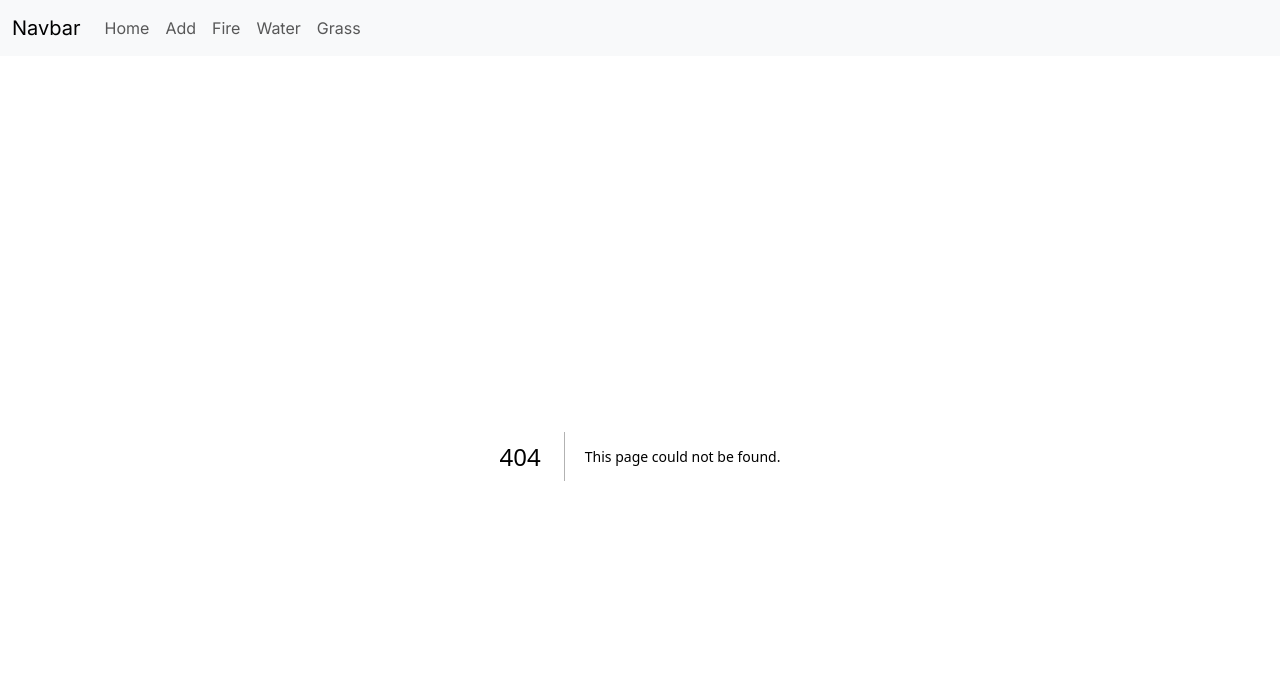
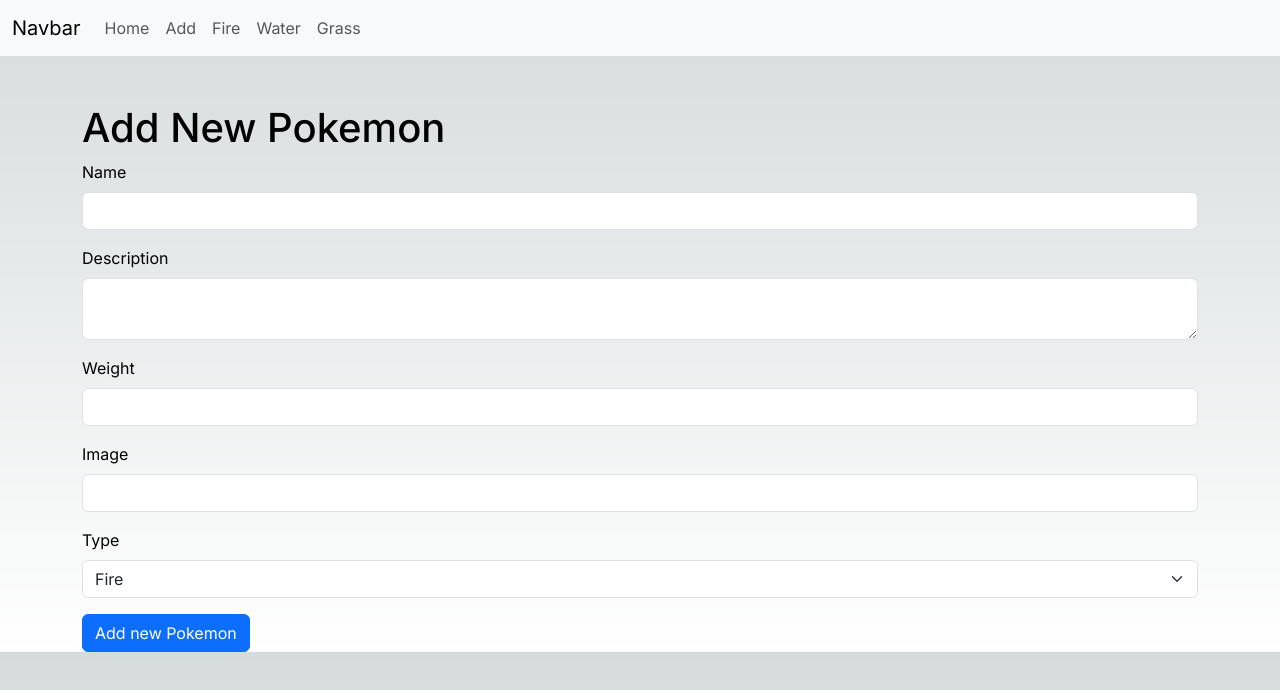
Before and after one commit to matthewbaya/NextJS-PokemonCRUD, a Next.js app in the folder my-app/: page /create-pokemon in a window 1280 px wide. Before the commit this address had no page. Shown: the top 690 px of the page. Built offline with nearby package versions, Linux system fonts and the light colour scheme.

Commit message:
Release 2 done

```diff
--- a/my-app/src/action.ts
+++ b/my-app/src/action.ts
@@ -1,4 +1,7 @@
 "use server";
+
+import { revalidatePath } from "next/cache";
+import { redirect } from "next/navigation";
 
 export async function getData(filter?: string): Promise<Pokemon[]> {
   const res = await fetch("http://localhost:3001/pokemon", { method: "GET" });
@@ -6,3 +9,21 @@
   //   console.log(pokemon);
   return pokemon;
 }
+
+export async function createNewPokemon({
+  name,
+  description,
+  weight,
+  image,
+  type,
+}: NewPokemon) {
+  const res = await fetch("http://localhost:3001/pokemon", {
+    method: "POST",
+    body: JSON.stringify({ name, description, weight, image, type }),
+    headers: { "Content-Type": "application/json" },
+  });
+  console.log(res);
+
+  revalidatePath("/");
+  redirect("/");
+}
--- /dev/null
+++ b/my-app/src/app/create-pokemon/page.tsx
@@ -0,0 +1,80 @@
+"use client";
+import { createNewPokemon } from "@/action";
+import React, { useState } from "react";
+
+export default function CreatePokemon() {
+  const [name, setName] = useState("");
+  const [description, setDescription] = useState("");
+  const [weight, setWeight] = useState("");
+  const [image, setImage] = useState("");
+  const [type, setType] = useState("");
+
+  function handleSubmit(e: React.FormEvent<HTMLFormElement>) {
+    e.preventDefault();
+    createNewPokemon({ name, description, weight, image, type });
+  }
+  return (
+    <>
+      <div className="container mt-5">
+        <h1>Add New Pokemon</h1>
+        <form onSubmit={handleSubmit}>
+          <div className="mb-3">
+            <label className="form-label">Name</label>
+            <input
+              type="text"
+              className="form-control"
+              value={name}
+              onChange={(e) => setName(e.target.value)}
+            />
+          </div>
+          <div className="mb-3">
+            <label className="form-label">Description</label>
+            <textarea
+              className="form-control"
+              value={description}
+              onChange={(e) => setDescription(e.target.value)}
+            />
+          </div>
+          <div className="mb-3">
+            <label className="form-label">Weight</label>
+            <input
+              type="text"
+              className="form-control"
+              value={weight}
+              onChange={(e) => setWeight(e.target.value)}
+            />
+          </div>
+          <div className="mb-3">
+            <label className="form-label">Image</label>
+            <input
+              type="text"
+              className="form-control"
+              value={image}
+              onChange={(e) => setImage(e.target.value)}
+            />
+          </div>
+          <div className="mb-3">
+            <label className="form-label">Type</label>
+
+            <select
+              className="form-select"
+              value={type}
+              onChange={(e) => setType(e.target.value)}
+            >
+              <option selected disabled>
+                {" Select Pokemon's Type"}
+              </option>
+              <option value={"fire"}>Fire</option>
+              <option value={"water"}>Water</option>
+              <option value={"grass"}>Grass</option>
+            </select>
+          </div>
+
+          <button type="submit" className="btn btn-primary">
+            Add new Pokemon
+          </button>
+        </form>
+      </div>
+    </>
+  );
+}
--- a/my-app/src/components/Navbar.tsx
+++ b/my-app/src/components/Navbar.tsx
@@ -1,3 +1,7 @@
+"use client";
+
+import Link from "next/link";
+
 export default function Navbar() {
   return (
     <>
@@ -20,25 +24,29 @@
           <div className="collapse navbar-collapse" id="navbarNav">
             <ul className="navbar-nav">
               <li className="nav-item">
-                <a className="nav-link" aria-current="page" href="#">
+                <Link className="nav-link" aria-current="page" href="/">
                   Home
-                </a>
+                </Link>
               </li>
               <li className="nav-item">
-                <a className="nav-link" href="#">
+                <Link className="nav-link" href="/create-pokemon">
                   Add
-                </a>
+                </Link>
               </li>
               <li className="nav-item">
-                <a className="nav-link" href="#">
+                <Link className="nav-link" href="/fire">
                   Fire
-                </a>
+                </Link>
               </li>
               <li className="nav-item">
-                <a className="nav-link">Water</a>
+                <Link href="/water" className="nav-link">
+                  Water
+                </Link>
               </li>
               <li className="nav-item">
-                <a className="nav-link">Grass</a>
+                <Link href="/grass" className="nav-link">
+                  Grass
+                </Link>
               </li>
             </ul>
           </div>
```
Also changed, not shown: my-app/src/type.ts (+7 -0 lines), 1 other file (tests, documents, lock files or other folders).
